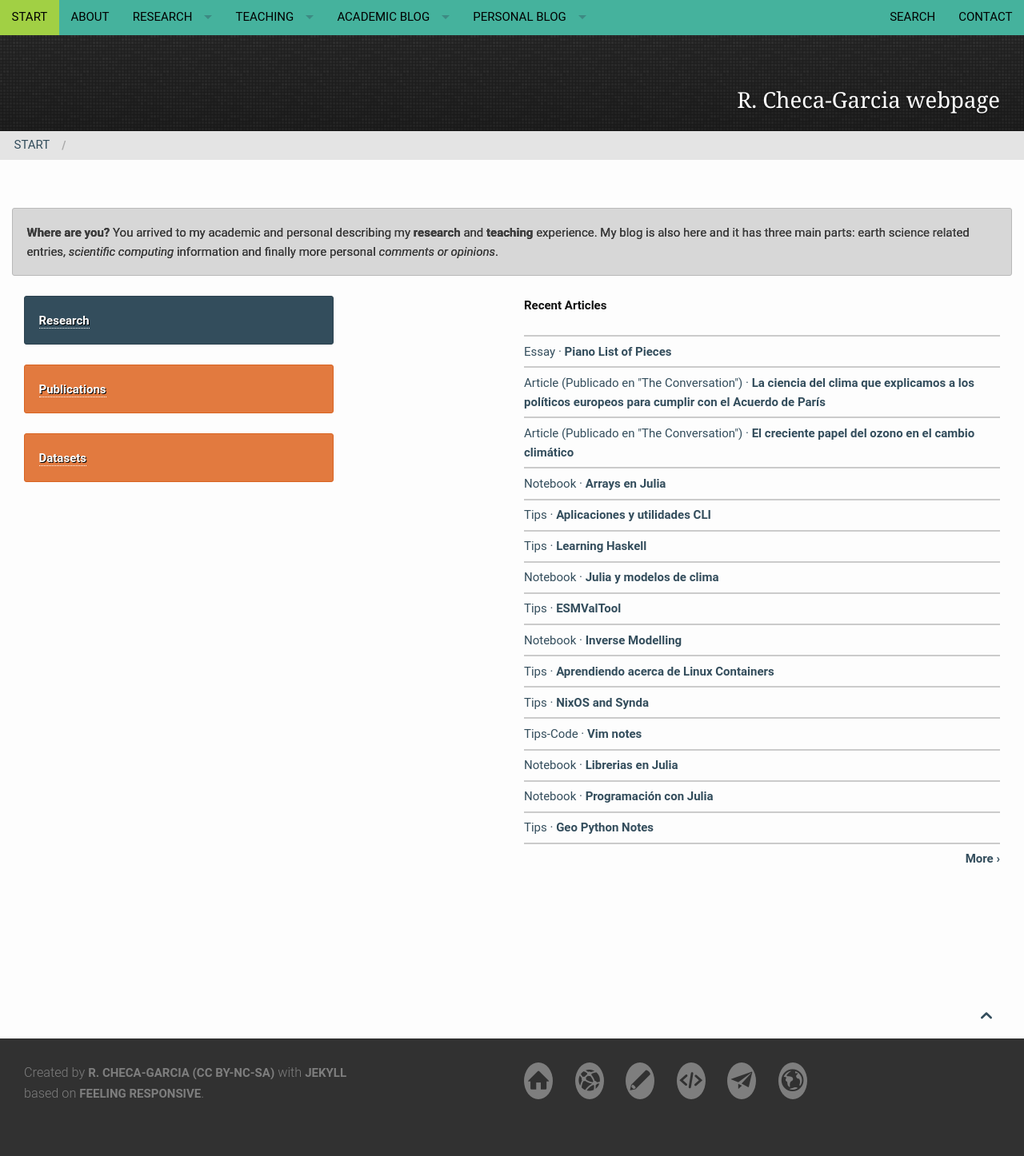
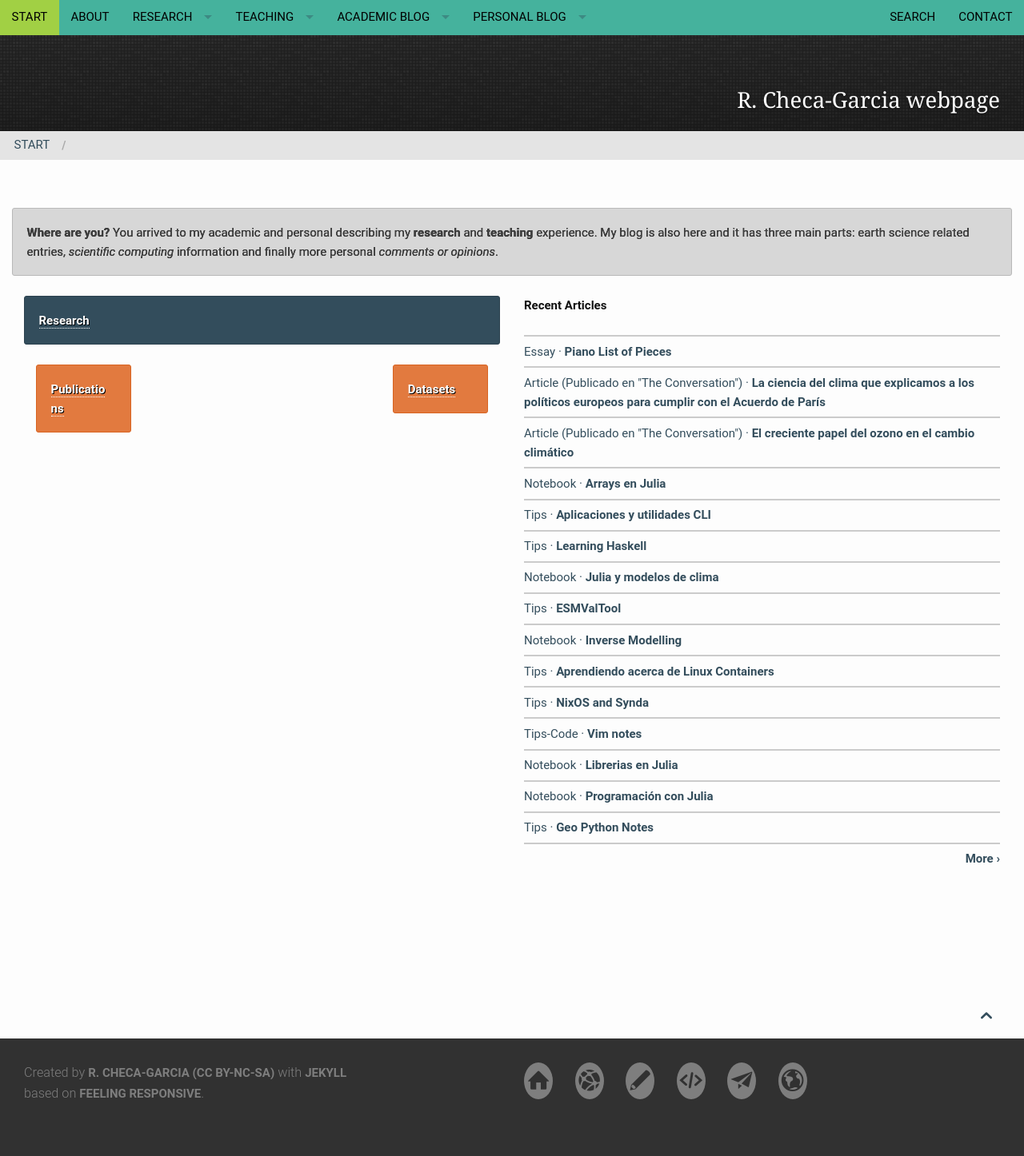
Before and after one commit to RCHG/rchg.github.io, a Jekyll site: the page built from pages/pages-root-folder/index.md, in a window 1280 px wide. Shown: the whole page at 80% size. Built offline with Jekyll 4.4.1, drawn with Linux system fonts in a browser that asks for light colours; nearby versions of some CDN libraries; comment, search, counter and statistics services are not loaded.

Commit message:
Update frontpage.html

```diff
--- a/_layouts/frontpage.html
+++ b/_layouts/frontpage.html
@@ -41,10 +41,15 @@ format: blog-index
 
     <div class="row">
 
-  <div class="small-4 columns">
+  <div class="small-6 columns">
         {% include alert info=' <a href="/research/overview">Research</a>' %}
-        {% include alert warning=' <a href="/research/publications/">Publications</a>' %}
+         <div class="small-3 columns">
+           {% include alert warning=' <a href="/research/publications/">Publications</a>' %}
+        </div><!-- /.medium-6.columns -->
+         <div class="small-3 columns">
         {% include alert warning=' <a href="/research/datasets/">Datasets</a>' %}
+         </div><!-- /.medium-6.columns -->
+
   </div>
 
 
```
